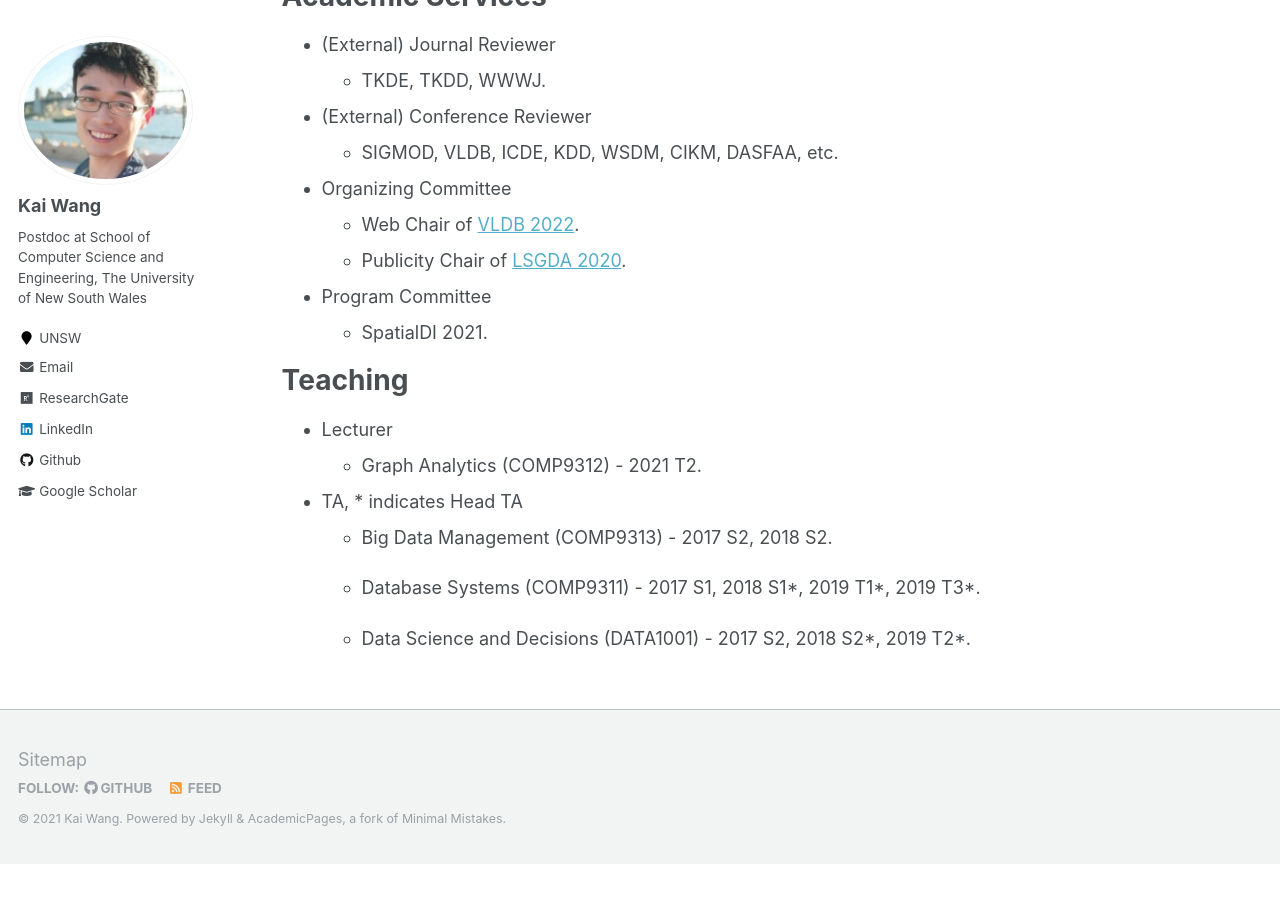
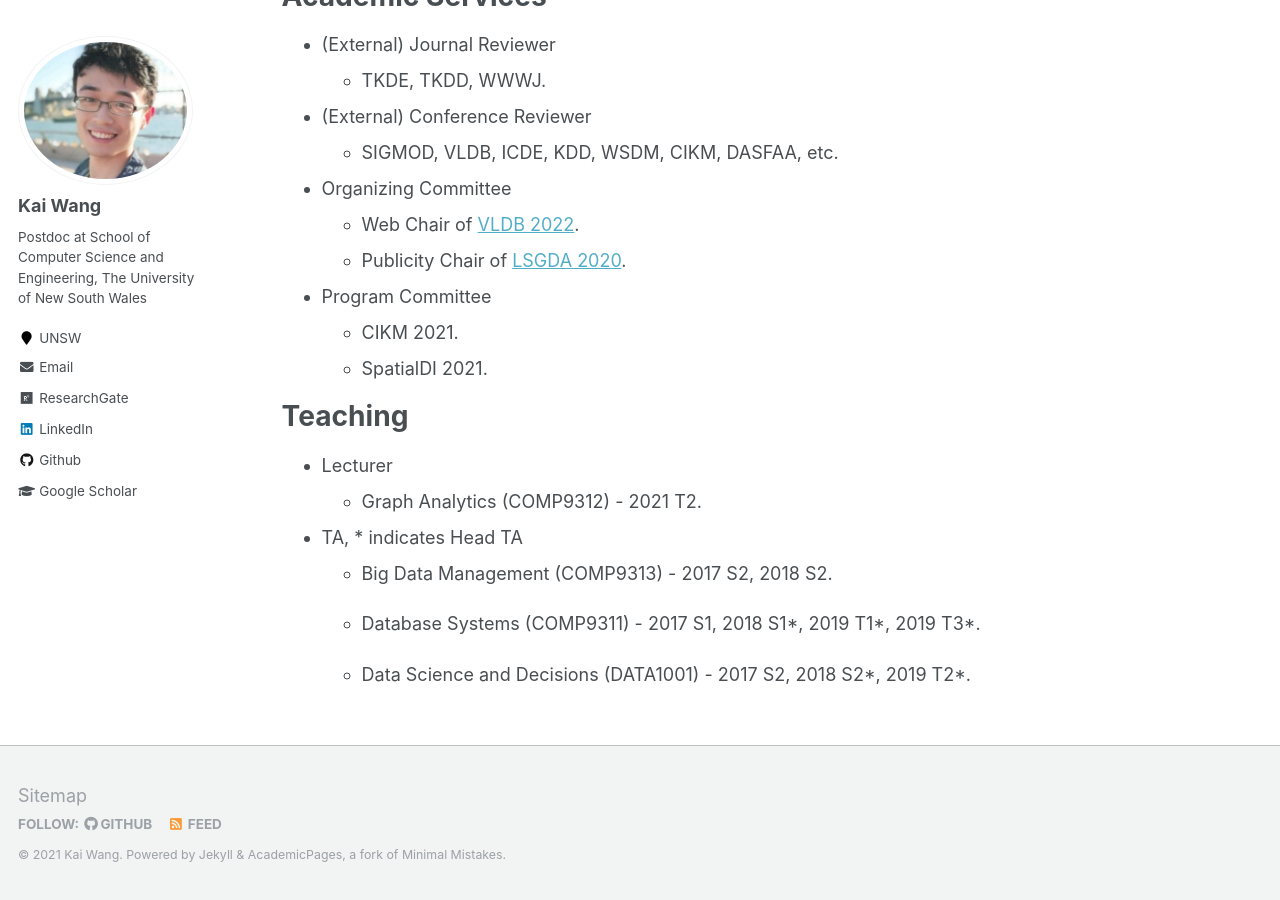
Before and after one commit to cs-kaiwang/cs-kaiwang.github.io, a Jekyll site: the page built from _pages/about.md, in a window 1280 px wide and 900 px high, scrolled down 1555 px. Built offline with Jekyll 4.4.1, drawn with Linux system fonts in a browser that asks for light colours; before the commit the page ends 2419 px from its top, so only the background shows below that.

Commit message:
Update about.md

```diff
--- a/_pages/about.md
+++ b/_pages/about.md
@@ -42,6 +42,7 @@ Academic Services
   - Publicity Chair of [LSGDA 2020](https://www.google.com/url?q=https%3A%2F%2Flsgda.github.io%2F2020%2F&sa=D&sntz=1&usg=AFQjCNFYfkgg9wBrWW8wUaG8GCGXJz3z_A).
 
 - Program Committee
+  - CIKM 2021.
   - SpatialDI 2021.
 
 Teaching
```
